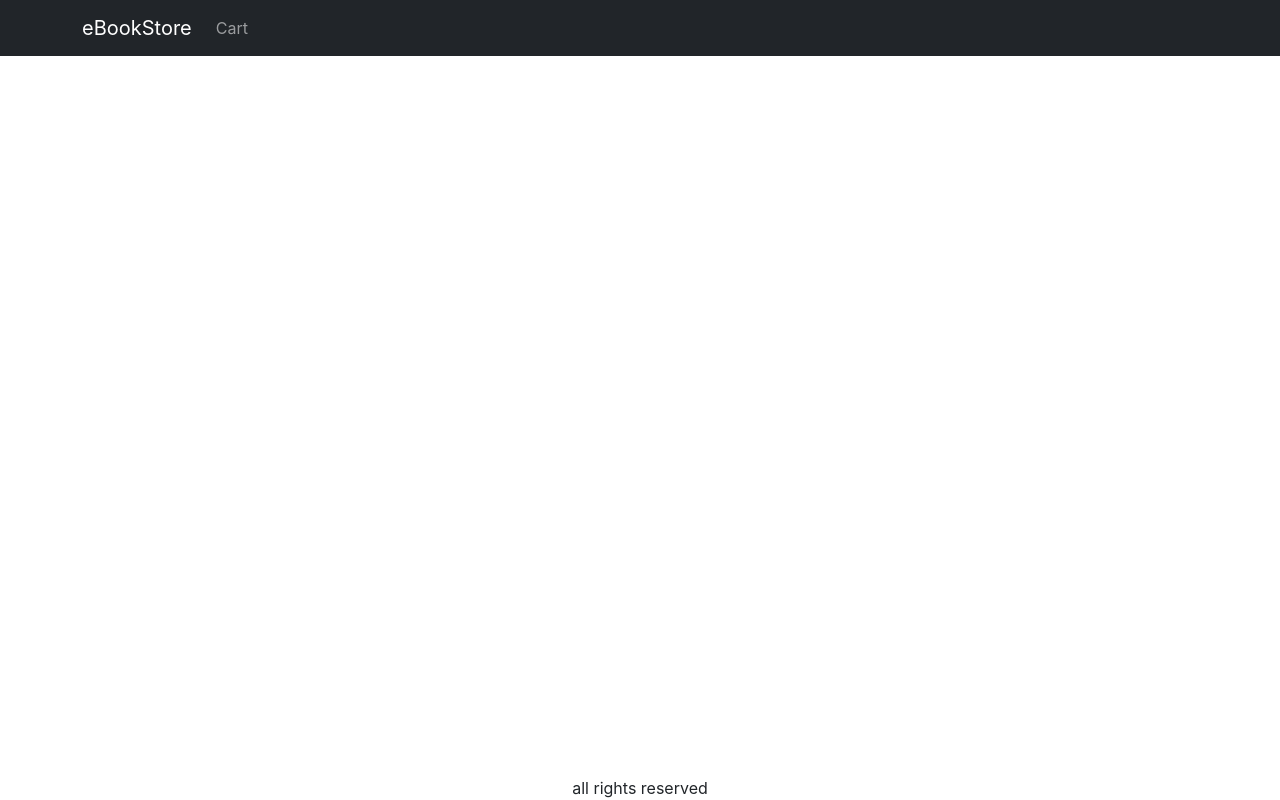
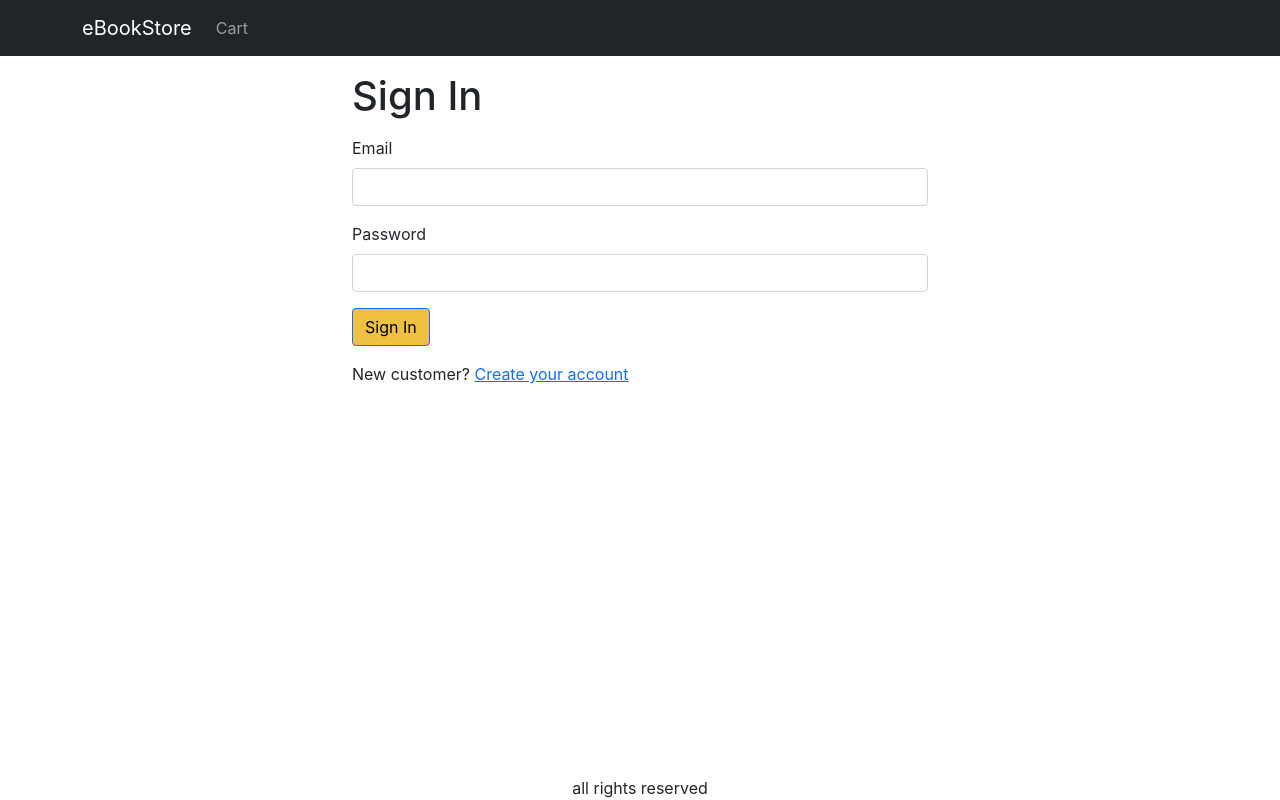
Before and after one commit to SaraGinsburg/ebookstore-mern, a React (Create React App) app in the folder frontend/: page /signin in a window 1280 px wide. Built offline with nearby package versions, Linux system fonts and the light colour scheme.

Commit message:
create sign-in screen

```diff
--- a/frontend/src/App.js
+++ b/frontend/src/App.js
@@ -10,6 +10,7 @@
 import { useContext } from 'react';
 import { Store } from './Store';
 import CartScreen from './screens/CartScreen';
+import SigninScreen from './screens/SigninScreen';
 
 function App() {
   const { state } = useContext(Store);
@@ -41,6 +42,7 @@
             <Routes>
               <Route path="/product/:slug" element={<ProductScreen />} />
               <Route path="/cart" element={<CartScreen />} />
+              <Route path="/signin" element={<SigninScreen />} />
               <Route path="/" element={<HomeScreen />} />
             </Routes>
           </Container>
--- a/frontend/src/index.css
+++ b/frontend/src/index.css
@@ -45,3 +45,6 @@
 .img-thumbnail {
   height: 80px;
 }
+.small-container {
+  max-width: 600px;
+}
--- /dev/null
+++ b/frontend/src/screens/SigninScreen.js
@@ -0,0 +1,37 @@
+import React from 'react';
+import { Link, useLocation } from 'react-router-dom';
+import Container from 'react-bootstrap/Container';
+import Form from 'react-bootstrap/Form';
+import Button from 'react-bootstrap/Button';
+import { Helmet } from 'react-helmet-async';
+
+export default function SigninScreen() {
+  const { search } = useLocation();
+  const redirectInUrl = new URLSearchParams(search).get('redirect');
+  const redirect = redirectInUrl ? redirectInUrl : '/';
+  return (
+    <Container className="small-container">
+      <Helmet>
+        <title>Sign In</title>
+      </Helmet>
+      <h1 className="my-3">Sign In</h1>
+      <Form>
+        <Form.Group className="mb-3" controlId="email">
+          <Form.Label>Email</Form.Label>
+          <Form.Control type="email" required />
+        </Form.Group>
+        <Form.Group className="mb-3" controlId="password">
+          <Form.Label>Password</Form.Label>
+          <Form.Control type="password" required />
+        </Form.Group>
+        <div className="mb-3">
+          <Button type="submit">Sign In</Button>
+        </div>
+        <div className="mb-3">
+          New customer?{' '}
+          <Link to={`/signup?redirect=${redirect}`}>Create your account</Link>
+        </div>
+      </Form>
+    </Container>
+  );
+}
```
Also changed, not shown: 1 other file (tests, documents, lock files or other folders).
